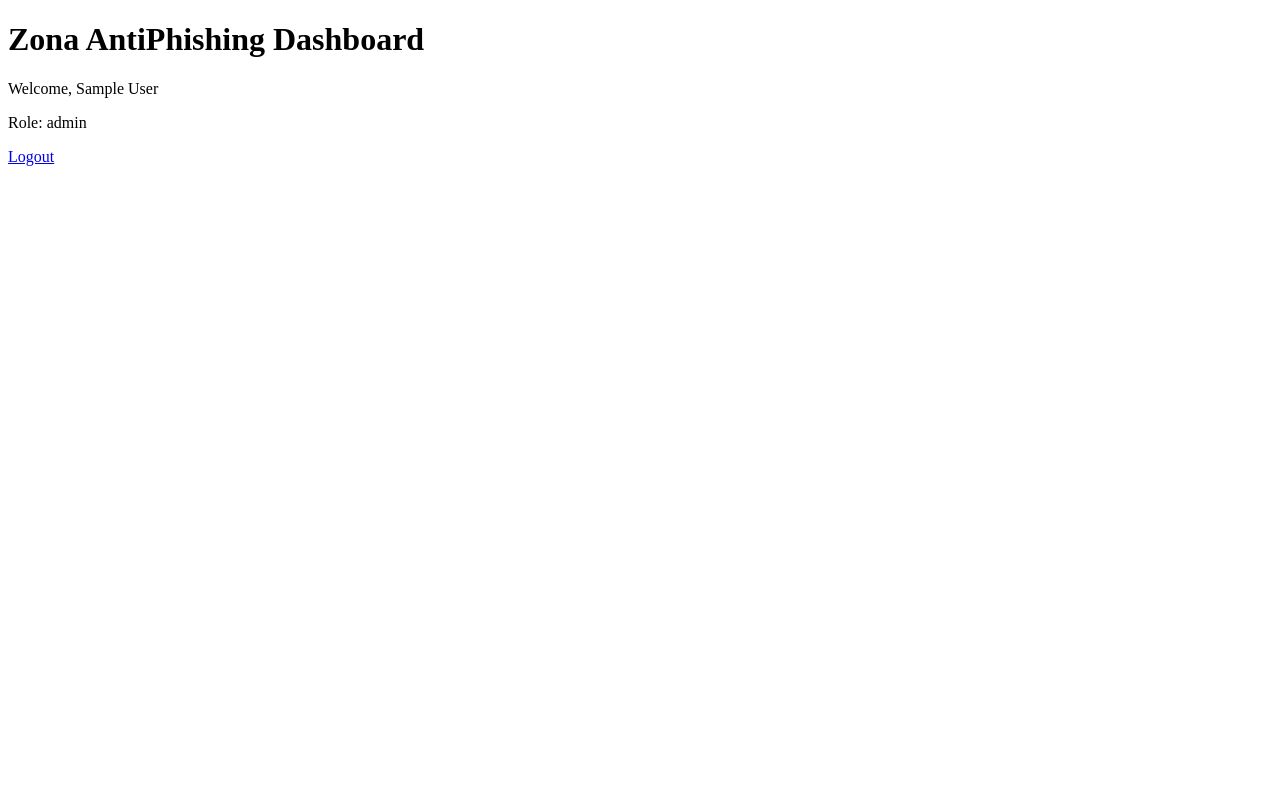
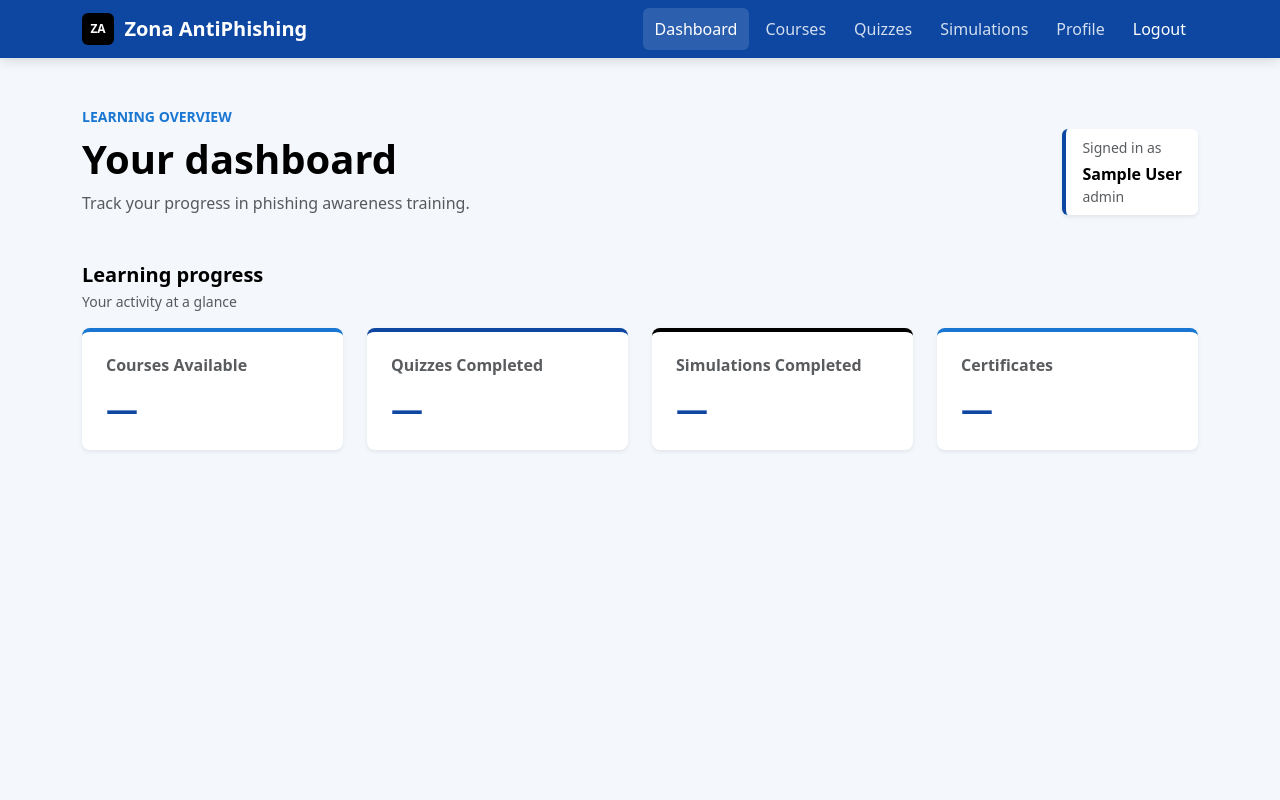
Before and after one commit to Cristhian731/ZonaAntiPhishing-2.0, a PHP site: page /?page=dashboard in a window 1280 px wide. Run offline with PHP 8.4, Linux system fonts and the light colour scheme; the visitor is signed in with stand-in values (Sample User, id 1).

Commit message:
Professional dashboard and bootstrap layout implemented

```diff
--- a/views/dashboard/index.php
+++ b/views/dashboard/index.php
@@ -9,34 +9,82 @@ if (!isset($_SESSION['user_id'])) {
     exit;
 }
 
+$title = 'Dashboard | Zona AntiPhishing';
+$userName = trim((string) ($_SESSION['user_name'] ?? ''));
+$userRole = trim((string) ($_SESSION['user_role'] ?? ''));
+$safeUserName = htmlspecialchars($userName, ENT_QUOTES, 'UTF-8');
+$safeUserRole = htmlspecialchars($userRole, ENT_QUOTES, 'UTF-8');
+
+$metrics = [
+    [
+        'id' => 'courses',
+        'label' => 'Courses Available',
+        'value' => '—',
+        'style' => '',
+    ],
+    [
+        'id' => 'quizzes',
+        'label' => 'Quizzes Completed',
+        'value' => '—',
+        'style' => 'stat-deep',
+    ],
+    [
+        'id' => 'simulations',
+        'label' => 'Simulations Completed',
+        'value' => '—',
+        'style' => 'stat-black',
+    ],
+    [
+        'id' => 'certificates',
+        'label' => 'Certificates',
+        'value' => '—',
+        'style' => '',
+    ],
+];
+
+ob_start();
 ?>
 
-<!DOCTYPE html>
-<html lang="en">
+<header id="dashboard-top" class="d-flex flex-column flex-md-row justify-content-between align-items-md-end gap-3 mb-4 mb-lg-5">
+    <div>
+        <p class="small fw-bold text-primary text-uppercase mb-2">Learning overview</p>
+        <h1 class="display-6 fw-bold mb-2">Your dashboard</h1>
+        <p class="text-body-secondary mb-0">Track your progress in phishing awareness training.</p>
+    </div>
 
-<head>
-    <meta charset="UTF-8">
-    <meta name="viewport" content="width=device-width, initial-scale=1.0">
-    <title>Dashboard</title>
-</head>
+    <section id="profile" class="profile-panel bg-white rounded-2 shadow-sm px-3 py-2" aria-label="Profile summary">
+        <p class="small text-body-secondary mb-1">Signed in as</p>
+        <p class="fw-semibold mb-0"><?= $safeUserName !== '' ? $safeUserName : 'User'; ?></p>
+        <?php if ($safeUserRole !== ''): ?>
+            <p class="small text-body-secondary mb-0"><?= $safeUserRole; ?></p>
+        <?php endif; ?>
+    </section>
+</header>
 
-<body>
+<section aria-labelledby="learning-stats-title">
+    <div class="mb-3">
+        <h2 id="learning-stats-title" class="h5 fw-bold mb-1">Learning progress</h2>
+        <p class="small text-body-secondary mb-0">Your activity at a glance</p>
+    </div>
 
-    <h1>Zona AntiPhishing Dashboard</h1>
+    <div class="row row-cols-1 row-cols-sm-2 row-cols-xl-4 g-3 g-lg-4">
+        <?php foreach ($metrics as $metric): ?>
+            <div class="col" id="<?= htmlspecialchars($metric['id'], ENT_QUOTES, 'UTF-8'); ?>">
+                <article class="card dashboard-stat <?= htmlspecialchars($metric['style'], ENT_QUOTES, 'UTF-8'); ?> shadow-sm">
+                    <div class="card-body p-4">
+                        <h3 class="h6 text-body-secondary fw-semibold mb-3">
+                            <?= htmlspecialchars($metric['label'], ENT_QUOTES, 'UTF-8'); ?>
+                        </h3>
+                        <p class="dashboard-stat-value mb-0">
+                            <?= htmlspecialchars($metric['value'], ENT_QUOTES, 'UTF-8'); ?>
+                        </p>
+                    </div>
+                </article>
+            </div>
+        <?php endforeach; ?>
+    </div>
+</section>
 
-    <p>
-        Welcome,
-        <?= htmlspecialchars((string) ($_SESSION['user_name'] ?? ''), ENT_QUOTES, 'UTF-8'); ?>
-    </p>
-
-    <p>
-        Role:
-        <?= htmlspecialchars((string) ($_SESSION['user_role'] ?? ''), ENT_QUOTES, 'UTF-8'); ?>
-    </p>
-
-    <p>
-        <a href="?page=logout">Logout</a>
-    </p>
-</body>
-
-</html>
+<?php
+$content = ob_get_clean();
+require __DIR__ . '/../layouts/main.php';
--- /dev/null
+++ b/views/layouts/main.php
@@ -0,0 +1,159 @@
+<!DOCTYPE html>
+<html lang="en">
+
+<head>
+    <meta charset="UTF-8">
+    <meta name="viewport" content="width=device-width, initial-scale=1.0">
+    <title><?= htmlspecialchars((string) ($title ?? 'Zona AntiPhishing'), ENT_QUOTES, 'UTF-8'); ?></title>
+    <link
+        href="https://cdn.jsdelivr.net/npm/bootstrap@5.3.3/dist/css/bootstrap.min.css"
+        rel="stylesheet"
+        integrity="sha384-QWTKZyjpPEjISv5WaRU9OFeRpok6YctnYmDr5pNlyT2bRjXh0JMhjY6hW+ALEwIH"
+        crossorigin="anonymous"
+    >
+    <style>
+        :root {
+            --zap-primary: #1976D2;
+            --zap-deep: #0D47A1;
+            --zap-black: #000000;
+            --bs-primary: var(--zap-primary);
+            --bs-primary-rgb: 25, 118, 210;
+            --bs-link-color: var(--zap-primary);
+            --bs-link-hover-color: var(--zap-deep);
+        }
+
+        body {
+            min-height: 100vh;
+            background: #f4f7fb;
+            color: var(--zap-black);
+        }
+
+        .site-navbar {
+            background: var(--zap-deep);
+            box-shadow: 0 2px 12px rgb(0 0 0 / 14%);
+        }
+
+        .brand-mark {
+            display: inline-grid;
+            width: 2rem;
+            height: 2rem;
+            place-items: center;
+            border-radius: 0.375rem;
+            background: var(--zap-black);
+            color: #fff;
+            font-size: 0.75rem;
+            font-weight: 800;
+        }
+
+        .navbar-brand {
+            display: inline-flex;
+            align-items: center;
+            gap: 0.65rem;
+            font-weight: 700;
+        }
+
+        .site-navbar .navbar-nav .nav-link {
+            border-radius: 0.375rem;
+            color: rgb(255 255 255 / 82%);
+            padding: 0.55rem 0.75rem;
+            transition: background-color 150ms ease, color 150ms ease;
+        }
+
+        .site-navbar .navbar-nav .nav-link:hover,
+        .site-navbar .navbar-nav .nav-link:focus-visible,
+        .site-navbar .navbar-nav .nav-link.active {
+            background: rgb(255 255 255 / 13%);
+            color: #fff;
+        }
+
+        .site-navbar .navbar-nav .nav-link-logout {
+            color: #fff;
+        }
+
+        .dashboard-stat {
+            height: 100%;
+            border: 0;
+            border-top: 4px solid var(--zap-primary);
+            border-radius: 0.5rem;
+        }
+
+        .dashboard-stat.stat-deep {
+            border-top-color: var(--zap-deep);
+        }
+
+        .dashboard-stat.stat-black {
+            border-top-color: var(--zap-black);
+        }
+
+        .dashboard-stat-value {
+            color: var(--zap-deep);
+            font-size: 2rem;
+            font-weight: 750;
+            line-height: 1.1;
+        }
+
+        .profile-panel {
+            border-left: 4px solid var(--zap-deep);
+        }
+    </style>
+</head>
+
+<body>
+    <nav class="navbar navbar-expand-lg navbar-dark site-navbar">
+        <div class="container-xl">
+            <a class="navbar-brand" href="?page=dashboard#dashboard-top">
+                <span class="brand-mark" aria-hidden="true">ZA</span>
+                <span>Zona AntiPhishing</span>
+            </a>
+
+            <button
+                class="navbar-toggler"
+                type="button"
+                data-bs-toggle="collapse"
+                data-bs-target="#mainNavigation"
+                aria-controls="mainNavigation"
+                aria-expanded="false"
+                aria-label="Toggle navigation"
+            >
+                <span class="navbar-toggler-icon"></span>
+            </button>
+
+            <div class="collapse navbar-collapse" id="mainNavigation">
+                <ul class="navbar-nav ms-auto align-items-lg-center gap-lg-1 py-2 py-lg-0">
+                    <li class="nav-item">
+                        <a class="nav-link active" aria-current="page" href="?page=dashboard#dashboard-top">Dashboard</a>
+                    </li>
+                    <li class="nav-item">
+                        <a class="nav-link" href="?page=dashboard#courses">Courses</a>
+                    </li>
+                    <li class="nav-item">
+                        <a class="nav-link" href="?page=dashboard#quizzes">Quizzes</a>
+                    </li>
+                    <li class="nav-item">
+                        <a class="nav-link" href="?page=dashboard#simulations">Simulations</a>
+                    </li>
+                    <li class="nav-item">
+                        <a class="nav-link" href="?page=dashboard#profile">Profile</a>
+                    </li>
+                    <?php if (isset($_SESSION['user_id'])): ?>
+                        <li class="nav-item">
+                            <a class="nav-link nav-link-logout" href="?page=logout">Logout</a>
+                        </li>
+                    <?php endif; ?>
+                </ul>
+            </div>
+        </div>
+    </nav>
+
+    <main class="container-xl py-4 py-lg-5">
+        <?= $content ?? ''; ?>
+    </main>
+
+    <script
+        src="https://cdn.jsdelivr.net/npm/bootstrap@5.3.3/dist/js/bootstrap.bundle.min.js"
+        integrity="sha384-YvpcrYf0tY3lHB60NNkmXc5s9fDVZLESaAA55NDzOxhy9GkcIdslK1eN7N6jIeHz"
+        crossorigin="anonymous"
+    ></script>
+</body>
+
+</html>
```
